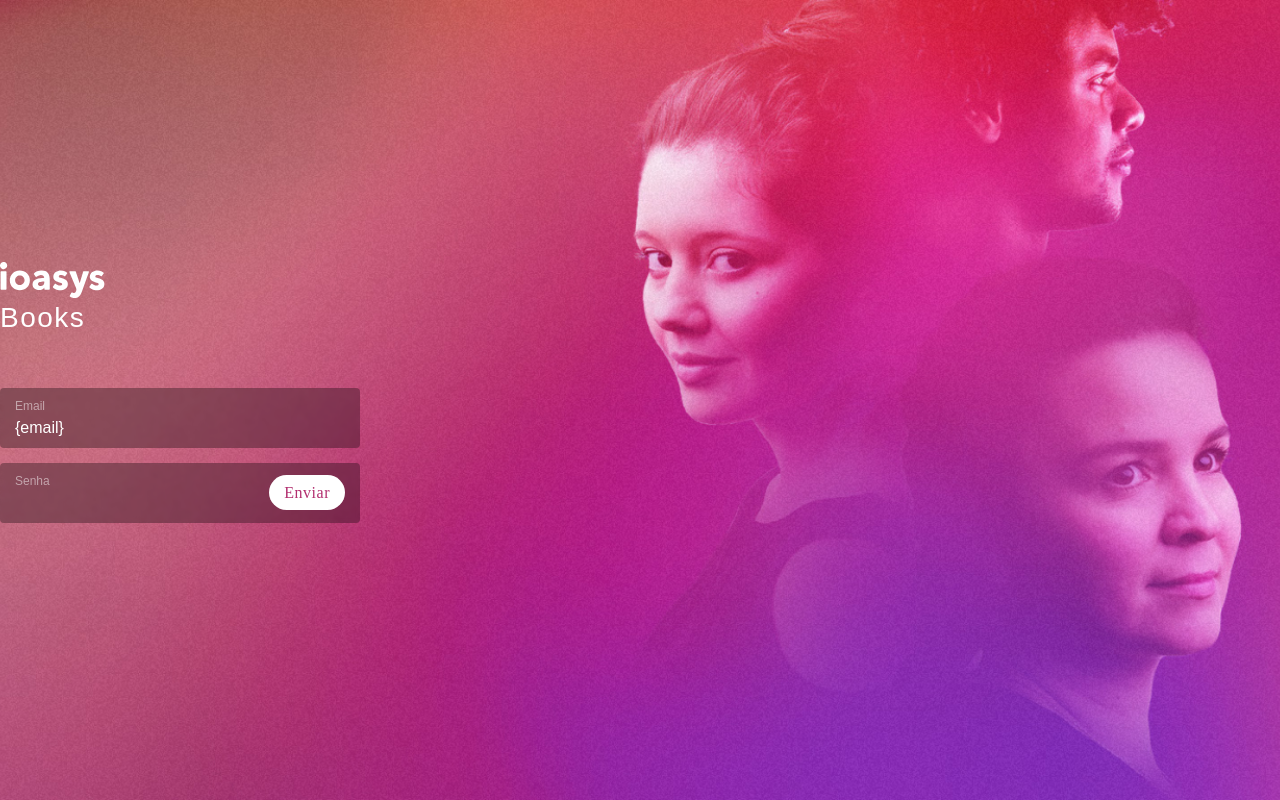
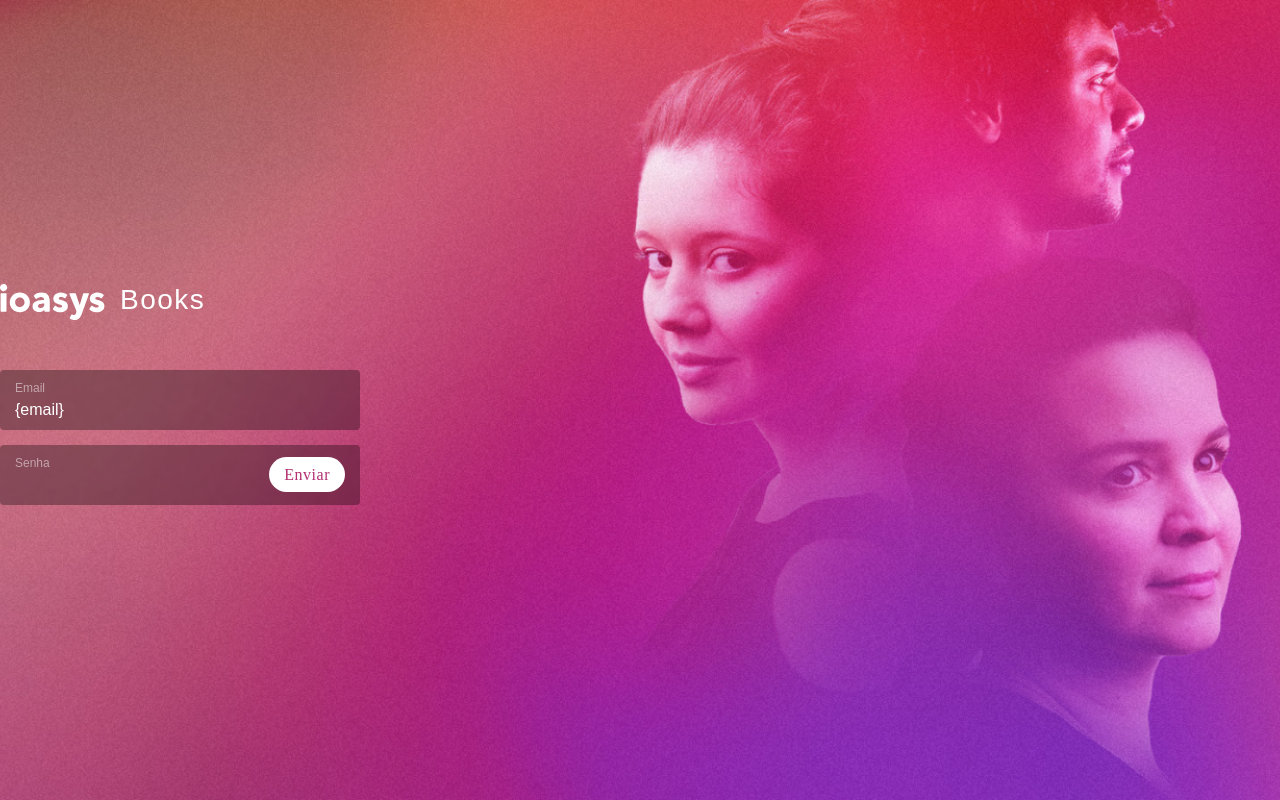
Before and after one commit to Giovancruz/IoasysBooks, a React (Create React App) app: page / in a window 1280 px wide. Built offline with nearby package versions, Linux system fonts and the light colour scheme.

Commit message:
Improving meta & layout with fallback

```diff
--- a/public/index.html
+++ b/public/index.html
@@ -7,7 +7,7 @@
     <meta name="theme-color" content="#000000" />
     <meta
       name="description"
-      content="Ioasys Books é uma plataforma de informação sobre livros"
+      content="Ioasys Books é um app que exibe informações detalhadas sobre livros para usuários cadastrados no sistema."
     />
     <link rel="apple-touch-icon" href="%PUBLIC_URL%/logo192.png" />
     <link rel="manifest" href="%PUBLIC_URL%/manifest.json" />
--- a/src/pages/LoginPage.css
+++ b/src/pages/LoginPage.css
@@ -1,4 +1,44 @@
 body {
+  background: -moz-linear-gradient(
+    315deg,
+    rgba(159, 80, 81, 1) 0%,
+    rgba(174, 99, 104, 1) 21%,
+    rgba(195, 103, 116, 1) 33%,
+    rgba(186, 30, 125, 1) 70%,
+    rgba(128, 0, 128, 1) 100%
+  );
+  background: -webkit-linear-gradient(
+    315deg,
+    rgba(159, 80, 81, 1) 0%,
+    rgba(174, 99, 104, 1) 21%,
+    rgba(195, 103, 116, 1) 33%,
+    rgba(186, 30, 125, 1) 70%,
+    rgba(128, 0, 128, 1) 100%
+  );
+  background: -o-linear-gradient(
+    315deg,
+    rgba(159, 80, 81, 1) 0%,
+    rgba(174, 99, 104, 1) 21%,
+    rgba(195, 103, 116, 1) 33%,
+    rgba(186, 30, 125, 1) 70%,
+    rgba(128, 0, 128, 1) 100%
+  );
+  background: -ms-linear-gradient(
+    315deg,
+    rgba(159, 80, 81, 1) 0%,
+    rgba(174, 99, 104, 1) 21%,
+    rgba(195, 103, 116, 1) 33%,
+    rgba(186, 30, 125, 1) 70%,
+    rgba(128, 0, 128, 1) 100%
+  );
+  background: linear-gradient(
+    135deg,
+    rgba(159, 80, 81, 1) 0%,
+    rgba(174, 99, 104, 1) 21%,
+    rgba(195, 103, 116, 1) 33%,
+    rgba(186, 30, 125, 1) 70%,
+    rgba(128, 0, 128, 1) 100%
+  );
   background-image: url("../static/images/background-login.jpg");
   background-size: cover;
   background-position: center top;
@@ -16,6 +56,7 @@ body {
 .logo svg {
   margin-right: 15px;
   vertical-align: middle;
+  display: inline-block;
 }
 
 .logo svg path {
@@ -98,3 +139,28 @@ body {
 .btn-rounded {
   border-radius: 44px;
 }
+
+.login-error {
+  padding: 1rem;
+  background: rgba(255, 255, 255, 0.4);
+  border-radius: 4px;
+  position: relative;
+  margin-top: 0.5rem;
+  font-weight: 500;
+  font-size: 16px;
+  line-height: 16px;
+  width: 240px;
+  color: rgb(255, 255, 255);
+}
+
+.login-error:before {
+  content: "";
+  position: absolute;
+  left: 1rem;
+  top: -0.5rem;
+  width: 0;
+  height: 0;
+  border-left: 0.5rem solid transparent;
+  border-right: 0.5rem solid transparent;
+  border-bottom: 0.5rem solid rgba(255, 255, 255, 0.4);
+}
```
Also changed, not shown: 1 other file (tests, documents, lock files or other folders).
